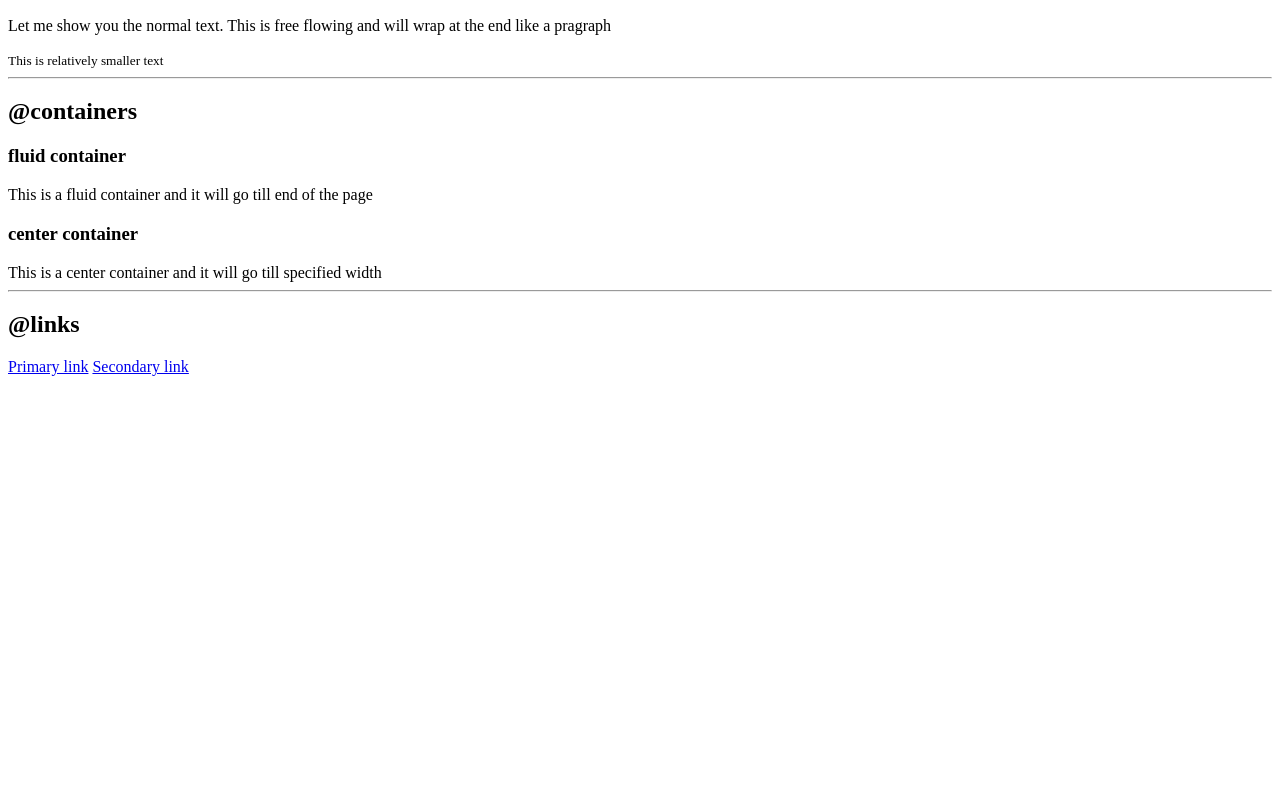
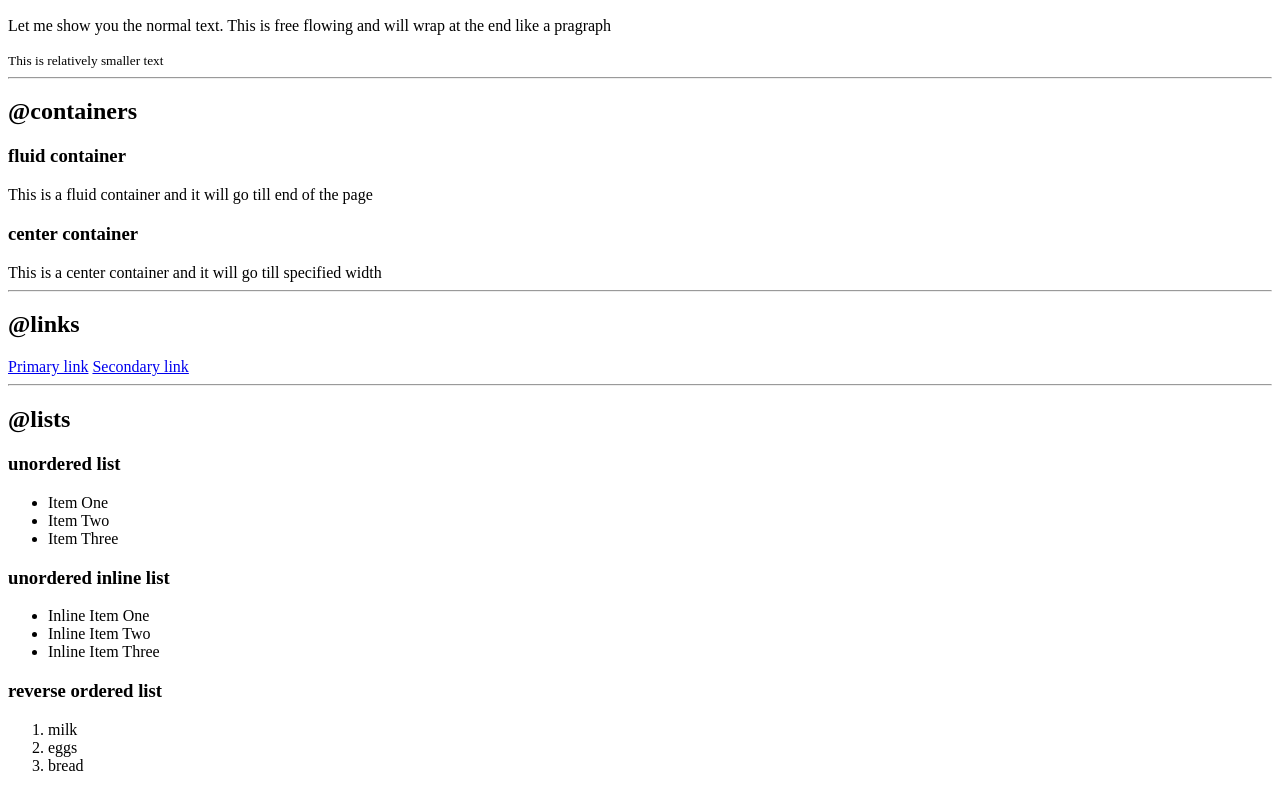
Before and after one commit to hrshmistry/component-library, a plain HTML site: page index.html in a window 1280 px wide. Shown: the part 273-1082 px from the top of the page. Before the commit the page ends 800 px from the top, so only its background shows below. Drawn offline with Linux system fonts and the light colour scheme.

Commit message:
upto lists

```diff
--- a/index.html
+++ b/index.html
@@ -35,5 +35,46 @@
     <a href="/">Primary link</a>
     <a href="/">Secondary link</a>
 
+    <hr>
+
+    <h2>@lists</h2>
+
+    <h3>unordered list</h3>
+    <ul>
+        <li>Item One</li>
+        <li>Item Two</li>
+        <li>Item Three</li>
+    </ul>
+
+    <h3>unordered inline list</h3>
+    <ul>
+        <li>Inline Item One</li>
+        <li>Inline Item Two</li>
+        <li>Inline Item Three</li>
+    </ul>
+
+    <h3>reverse ordered list</h3>
+    <ol>
+        <li>milk</li>
+        <li>eggs</li>
+        <li>bread</li>
+    </ol>
+
+
+
+
+
+
+
+
+
+
+
+
+
+
+
+
+    <div style="height: 30vh;"></div>
 </body>
 </html>
```
